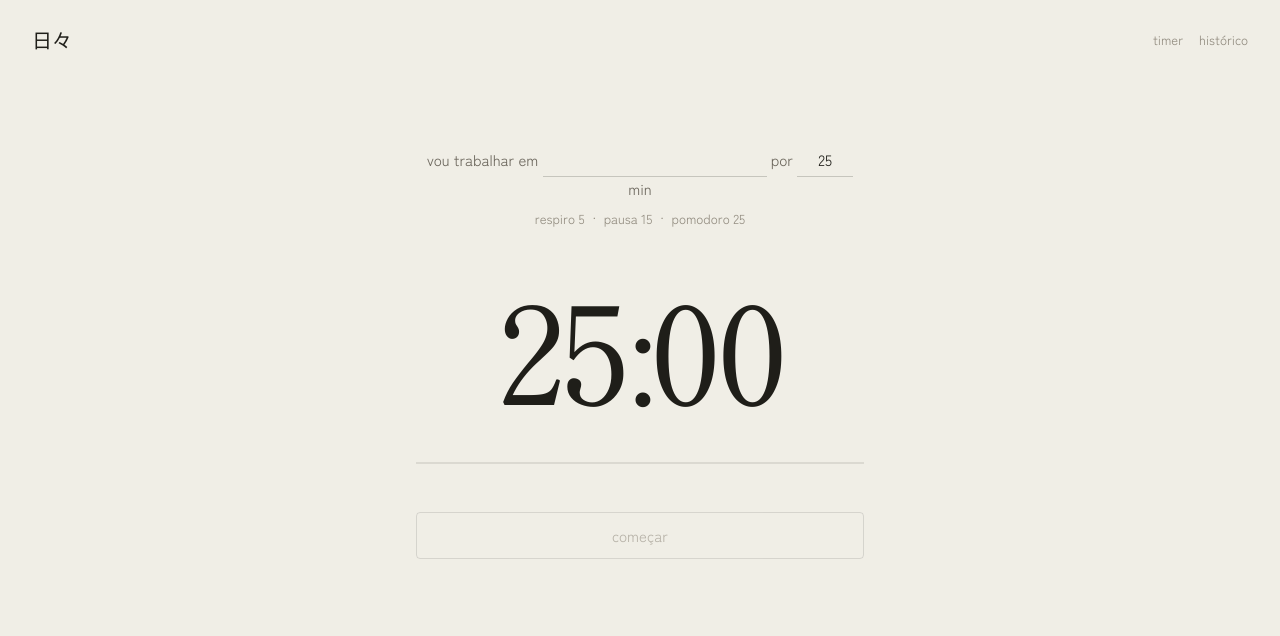
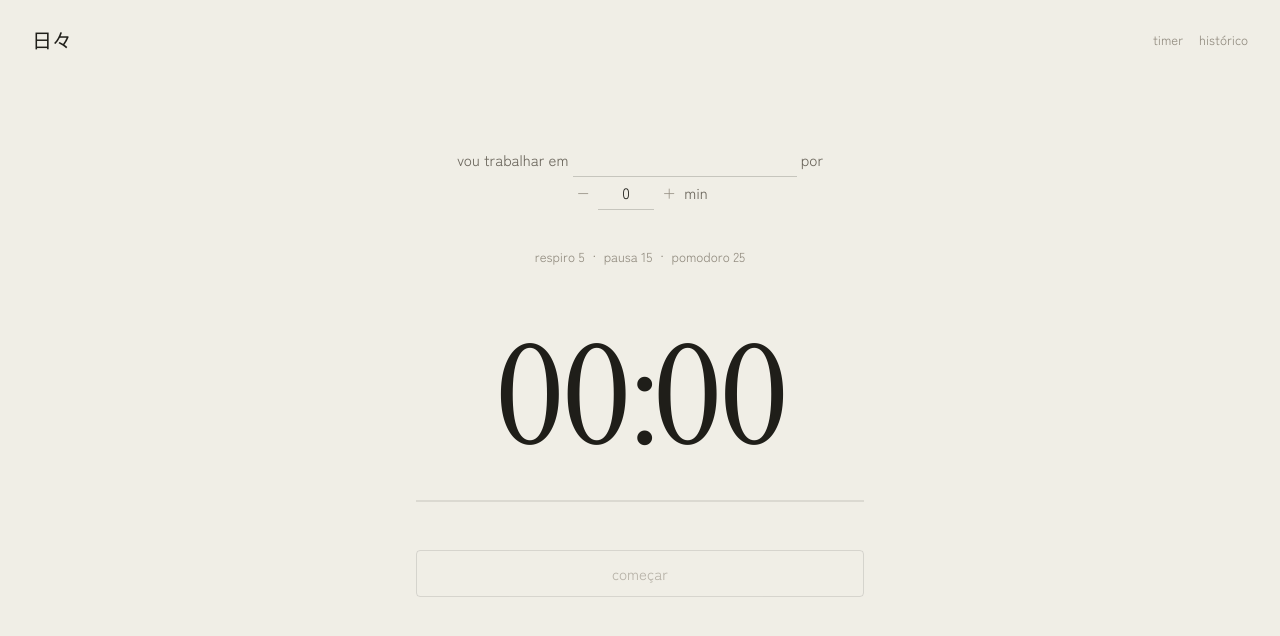
Before and after one commit to kyohenrique/hibi-task, a Next.js app: page / in a window 1280 px wide. Shown: the top 636 px of the page. Built offline with nearby package versions, Linux system fonts and the light colour scheme.

Commit message:
feat: add minutes stepper with zero default and validation hint
Co-Authored-By: Claude Fable 5 <noreply@anthropic.com>

```diff
--- a/src/components/TimerScreen.module.css
+++ b/src/components/TimerScreen.module.css
@@ -9,6 +9,34 @@
   font-size: var(--size-md);
   color: var(--text-muted);
   margin: 0 0 var(--space-2);
+}
+
+.minutesGroup {
+  display: inline-flex;
+  align-items: baseline;
+  gap: var(--space-1);
+}
+
+.stepButton {
+  background: none;
+  border: 0;
+  padding: 0 var(--space-1);
+  font: inherit;
+  color: var(--text-faint);
+  cursor: pointer;
+  transition: color var(--dur-base) var(--ease);
+}
+
+.stepButton:hover {
+  color: var(--text);
+}
+
+/* Reserva a linha mesmo vazia, para a tela não pular quando a dica surge. */
+.hint {
+  min-height: calc(var(--size-sm) * var(--leading-body));
+  margin: 0 0 var(--space-2);
+  font-size: var(--size-sm);
+  color: var(--text-muted);
 }
 
 .field {
--- a/src/components/TimerScreen.tsx
+++ b/src/components/TimerScreen.tsx
@@ -7,10 +7,12 @@ import {
   MAX_MINUTES,
   MIN_MINUTES,
   MINUTE_MS,
+  STEP_MINUTES,
   isExpired,
   isValidMinutes,
   progress,
   remainingMs,
+  stepMinutes,
 } from '@/lib/timer';
 import type { RunningTask } from '@/lib/types';
 import { useTasks } from '@/state/tasks';
@@ -50,11 +52,18 @@ function SetupView() {
    * intermediários da digitação, como o campo vazio.
    */
   const [name, setName] = useState('');
-  const [minutes, setMinutes] = useState('25');
+  // Começa em 0 de propósito: escolher a duração é um ato do usuário
+  // (digitando, num atalho ou no stepper), não um padrão herdado.
+  const [minutes, setMinutes] = useState('0');
 
   const parsedMinutes = Number(minutes);
   const validMinutes = isValidMinutes(parsedMinutes);
   const canStart = name.trim().length > 0 && validMinutes;
+
+  // O 0 (ou o campo vazio) é o estado de DESCANSO, não um erro: a dica de
+  // validação só aparece quando o usuário digitou algo fora dos limites.
+  const resting = minutes.trim() === '' || parsedMinutes === 0;
+  const showHint = !resting && !validMinutes;
 
   const previewMs = validMinutes ? parsedMinutes * MINUTE_MS : 0;
 
@@ -69,6 +78,21 @@ function SetupView() {
           aria-label="nome da tarefa"
         />{' '}
         por{' '}
+        <span className={styles.minutesGroup}>
+          {/*
+            setMinutes recebe uma FUNÇÃO (updater) em vez do valor pronto:
+            "o novo estado é este cálculo sobre o anterior". Com o valor
+            direto, dois cliques rápidos leriam ambos o estado da mesma
+            renderização e o segundo clique se perderia (stale closure).
+          */}
+          <button
+            type="button"
+            className={styles.stepButton}
+            aria-label={`diminuir ${STEP_MINUTES} minutos`}
+            onClick={() => setMinutes((m) => String(stepMinutes(Number(m), -1)))}
+          >
+            −
+          </button>
           <input
             className={`${styles.field} ${styles.fieldMinutes}`}
             type="number"
@@ -77,8 +101,28 @@ function SetupView() {
             value={minutes}
             onChange={(e) => setMinutes(e.target.value)}
             aria-label="duração em minutos"
-        />{' '}
+          />
+          <button
+            type="button"
+            className={styles.stepButton}
+            aria-label={`aumentar ${STEP_MINUTES} minutos`}
+            onClick={() => setMinutes((m) => String(stepMinutes(Number(m), 1)))}
+          >
+            +
+          </button>
+        </span>{' '}
         min
+      </p>
+
+      {/*
+        aria-live="polite": leitores de tela anunciam a dica quando ela
+        surge, sem interromper o que estiverem lendo. O elemento existe
+        sempre (com min-height no CSS) para o layout não pular.
+      */}
+      <p className={styles.hint} aria-live="polite">
+        {showHint
+          ? `use um valor inteiro entre ${MIN_MINUTES} e ${MAX_MINUTES} minutos`
+          : ''}
       </p>
 
       {/* Atalhos: só preenchem o campo. Começar continua sendo um ato seu. */}
--- a/src/lib/timer.ts
+++ b/src/lib/timer.ts
@@ -32,6 +32,33 @@ export function isValidMinutes(minutes: number): boolean {
     minutes >= MIN_MINUTES &&
     minutes <= MAX_MINUTES
   );
+}
+
+/** O passo do stepper de minutos da UI. */
+export const STEP_MINUTES = 5;
+
+/**
+ * Próximo valor do stepper: anda na grade de 5 em 5 e, se o valor atual
+ * está fora dela (o usuário digitou 7), "imanta" para o múltiplo mais
+ * próximo na direção do movimento — subir de 7 vai a 10, descer vai a 5.
+ * De quebra, isso conserta valores digitados fora dos limites.
+ *
+ * O resultado fica entre 0 e MAX_MINUTES: o 0 é permitido de propósito,
+ * por ser o estado de descanso do campo (não dá para iniciar com ele,
+ * mas dá para voltar até ele).
+ */
+export function stepMinutes(current: number, direction: 1 | -1): number {
+  const base = Number.isFinite(current) ? current : 0;
+
+  // floor/ceil escolhidos por direção fazem o alinhamento à grade:
+  // subir de um valor já alinhado soma um passo inteiro (5 → 10);
+  // subir de um quebrado apenas completa o passo em curso (7 → 10).
+  const stepped =
+    direction === 1
+      ? (Math.floor(base / STEP_MINUTES) + 1) * STEP_MINUTES
+      : (Math.ceil(base / STEP_MINUTES) - 1) * STEP_MINUTES;
+
+  return clamp(stepped, 0, MAX_MINUTES);
 }
 
 function clamp(value: number, min: number, max: number): number {
```
Also changed, not shown: 1 other file (tests, documents, lock files or other folders). Lines whose indentation alone changed are shown as unchanged.
